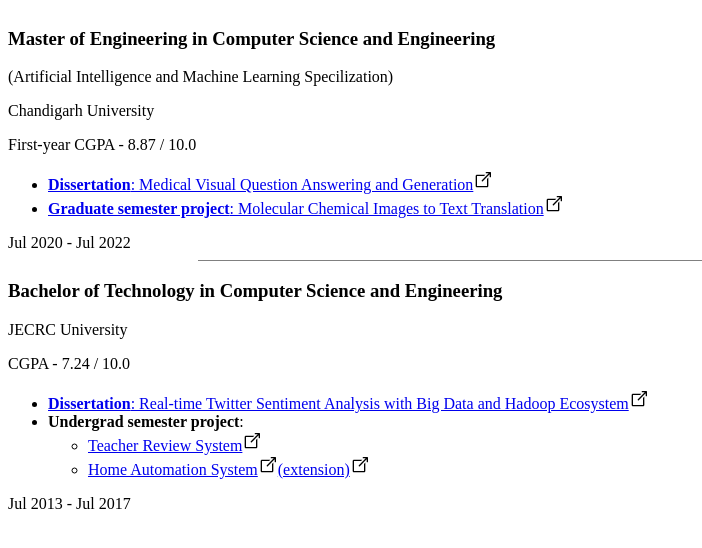
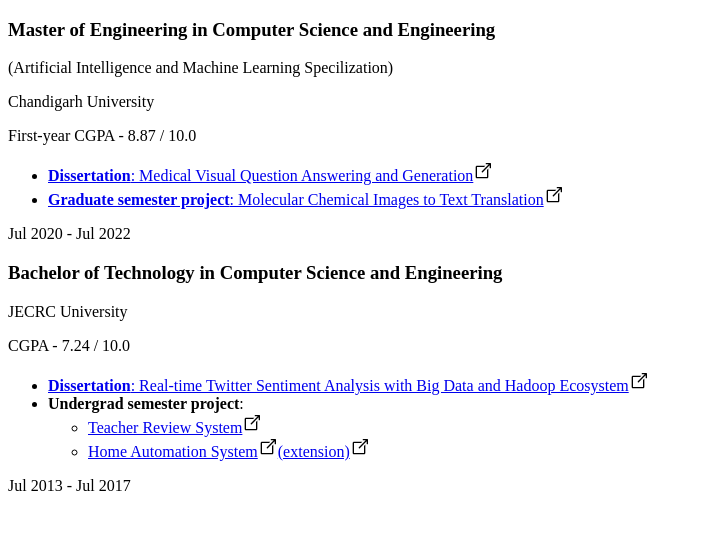
Before and after one commit to VirkSaab/portfolio, a Next.js app: page /Education in a window 1280 px wide. Shown: the top 548 px of the page, without its empty margins (0-702 px from the left). Built offline with nearby package versions, Linux system fonts and the light colour scheme.

Commit message:
added education bug fixes

```diff
--- a/pages/Education.js
+++ b/pages/Education.js
@@ -2,9 +2,8 @@
     return (
         <div className="grid col text-justify sm:m-5 gap-4 text-left">
             {/* MASTERS DEGREE */}
-            <hr className='text-center m-auto mt-0 p-0' style={{ borderWidth:0, backgroundColor:'white', width: '95%', height: '1px'}} />
-            <div class="flex flex-col lg:flex-row p-5 backdrop-blur-xl rounded-lg items-center justify-between">
-                <div class="basis-3/4">
+            <div class="bg-gray-900 bg-opacity-30 flex flex-col lg:flex-row p-5 backdrop-blur-xl rounded-lg items-center justify-between">
+                <div class="basis-4/5">
                     <h3 className='font-bold'>
                         Master of Engineering in Computer Science and Engineering
                     </h3>
@@ -53,12 +52,11 @@
                         </li>
                     </ul>
                 </div>
-                <div class="basis-1/4 text-center">Jul 2020 - Jul 2022</div>
+                <div class="basis-1/5 text-center lg:text-right">Jul 2020 - Jul 2022</div>
             </div>
-            <hr className='text-center m-auto mt-0 p-0' style={{ borderWidth:0, backgroundColor:'gray', width: '70%', height: '1px'}} />
             {/* BACHELORES DEGREE */}
-            <div class="flex flex-col lg:flex-row p-5 backdrop-blur-xl rounded-lg items-center justify-between">
-                <div class="basis-3/4">
+            <div class="bg-gray-900 bg-opacity-30 flex flex-col lg:flex-row p-5 backdrop-blur-xl rounded-lg items-center justify-between">
+                <div class="basis-4/5">
                     <h3 className='font-bold'>
                         Bachelor of Technology in Computer Science and Engineering
                     </h3>
@@ -139,7 +137,7 @@
                         </li>
                     </ul>
                 </div>
-                <div class="basis-1/4 text-center">Jul 2013 - Jul 2017</div>
+                <div class="basis-1/5 text-center lg:text-right">Jul 2013 - Jul 2017</div>
             </div>
 
 
```
